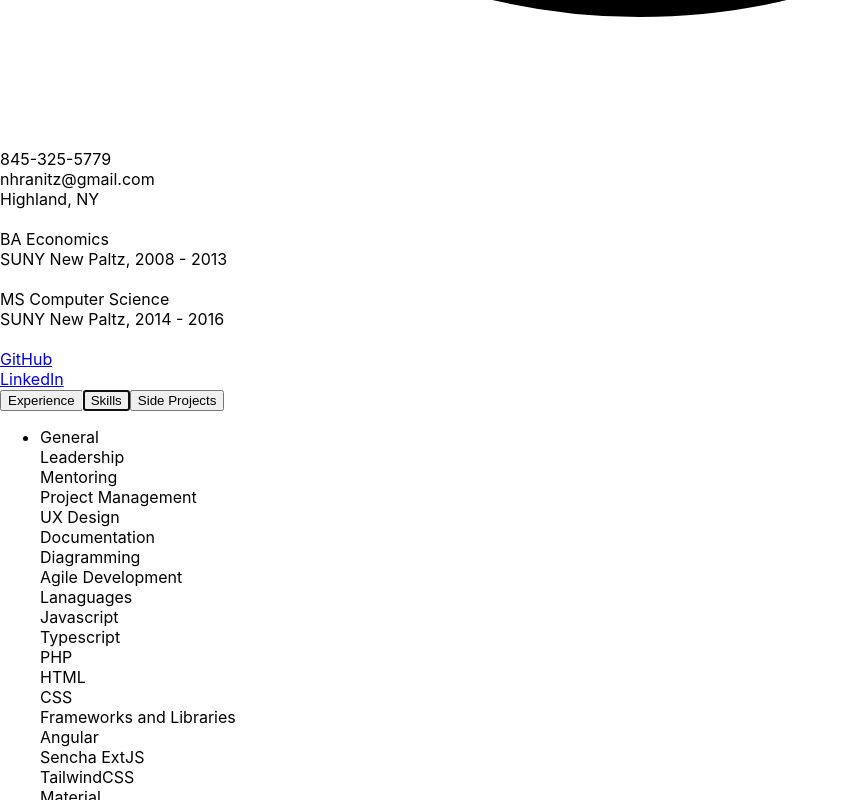
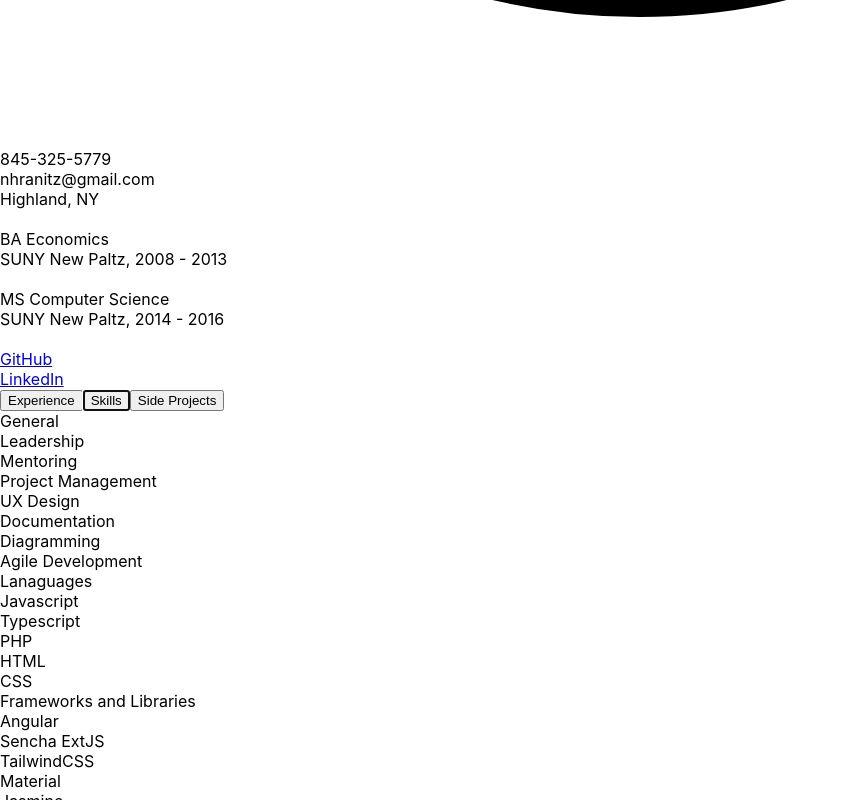
Before and after one commit to Deadeye07/nick-dev, a React (Create React App) app: page / in a window 1280 px wide. Both pictures are taken after a click on the tab "Skills". Shown: the part 1226-2026 px from the top of the page, without its empty margins (0-849 px from the left). Built offline with nearby package versions, Linux system fonts and the light colour scheme; the HTML template or start-up script is replaced by a standard one.

Commit message:
Skills bottom padding

```diff
--- a/src/components/skills/skills.tsx
+++ b/src/components/skills/skills.tsx
@@ -5,8 +5,8 @@ export default function Skills() {
   const data = SkillsText;
   return (
     <Tab.Panel className="rounded-xl bg-white dark:bg-slate-700 ">
-      <ul>
-        <li className="relative rounded-md pt-3 px-3">
+
+        <div className="relative rounded-md py-3 px-3">
           {data.map(({ id, title, items }) => (
             <div className="mb-6" key={id}>
               <div className="text-lg font-bold leading-5 mb-2">{title}</div>
@@ -19,8 +19,7 @@ export default function Skills() {
               </div>
             </div>
           ))}
-        </li>
-      </ul>
+        </div>
     </Tab.Panel>
   );
 }
```
